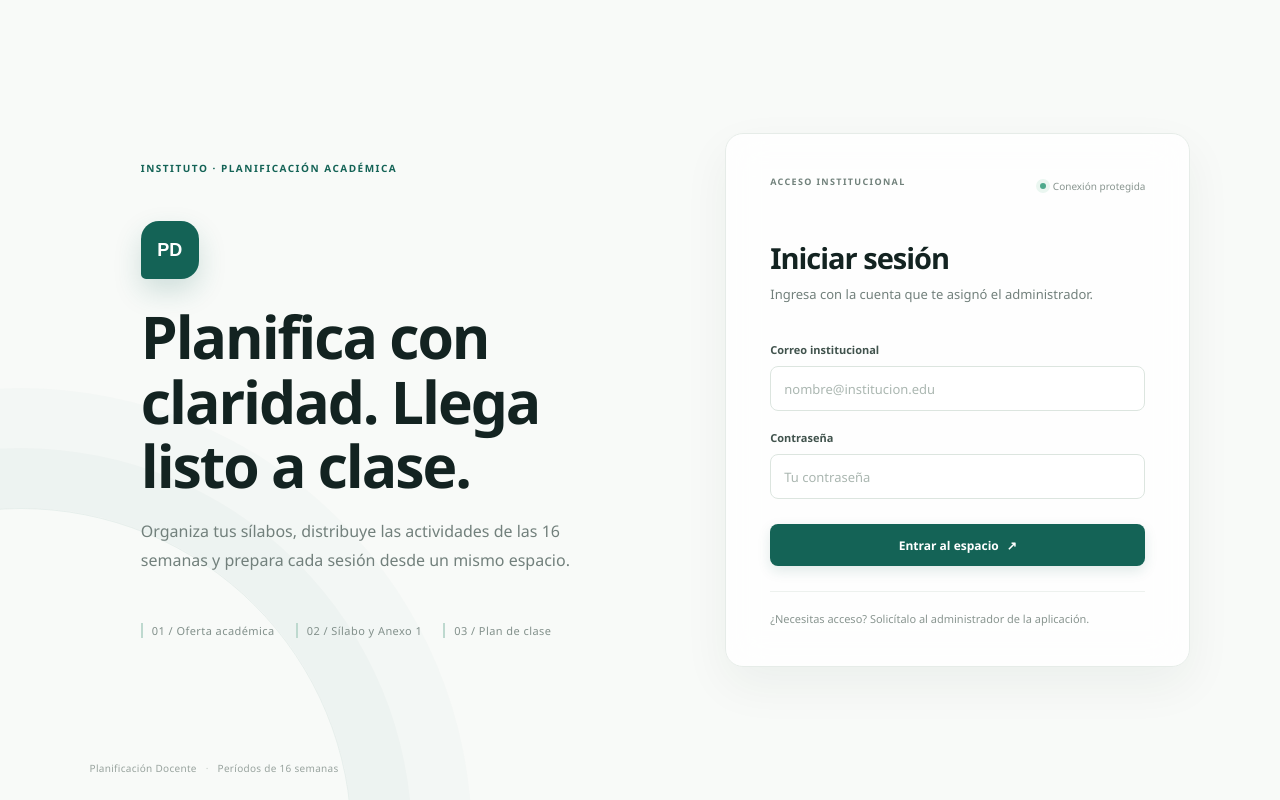
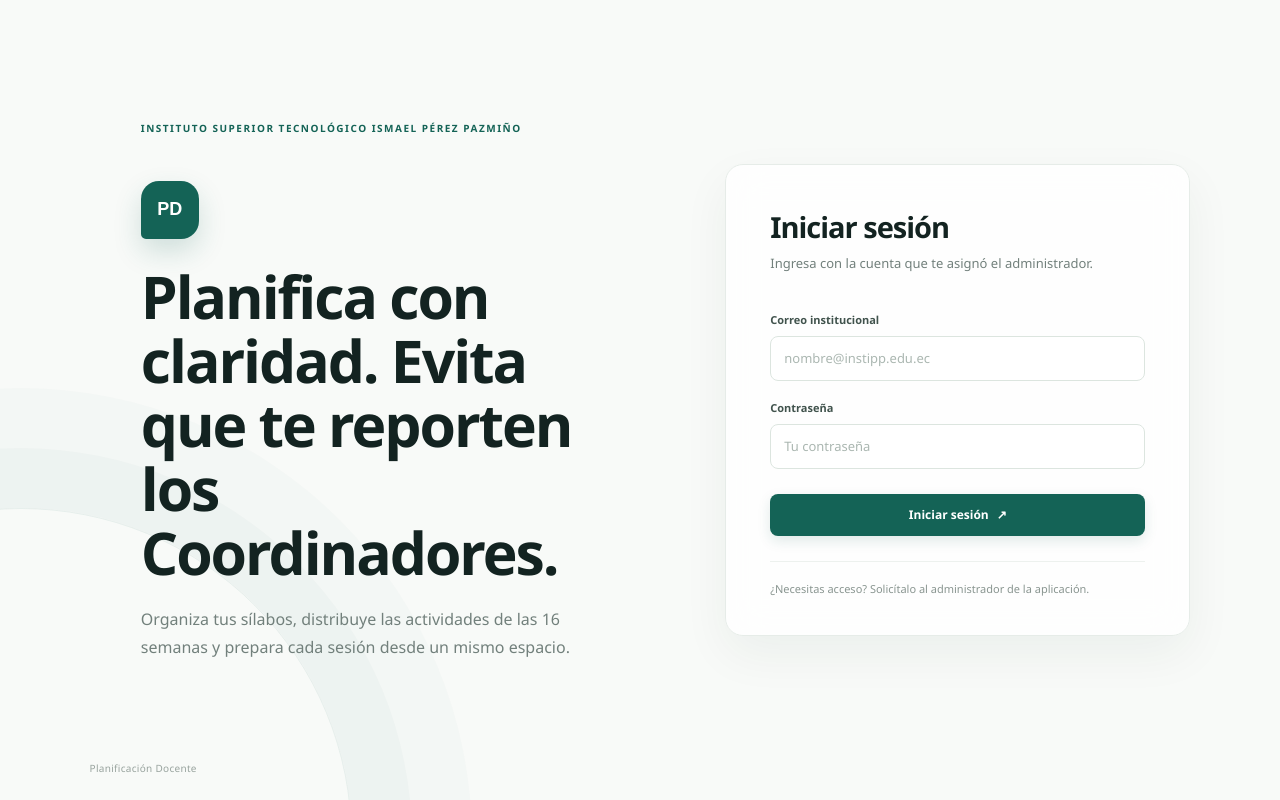
Before and after one commit to jhonathananto/planifica-app, a Next.js app: page /login in a window 1280 px wide. Built offline with nearby package versions, Linux system fonts and the light colour scheme.

Commit message:
Limpieza de elementos

```diff
--- a/src/app/docente/page.tsx
+++ b/src/app/docente/page.tsx
@@ -82,7 +82,6 @@ export default async function TeacherHomePage() {
         <section className="surface-card teacher-empty"><div className="empty-illustration">▦</div><span className="tiny-label">SIN ASIGNATURAS ASIGNADAS</span><h2>Tu espacio está listo.</h2>
           <p>Cuando el administrador habilite la oferta académica y te asigne una asignatura, aparecerá aquí el acceso al sílabo y los planes de clase.</p></section>
       )}
-      <div className="teacher-tip"><span>✦</span><p><strong>Un flujo, tres pasos:</strong> completa el sílabo, organiza las 16 semanas en el Anexo 1 y crea cada plan de clase desde sus temas.</p></div>
     </main>
   );
 }
--- a/src/app/globals.css
+++ b/src/app/globals.css
@@ -80,7 +80,7 @@ h1, h2, h3, .brand strong { font-family: "Manrope", "Segoe UI", sans-serif; lett
 .teacher-chip { color: #286251; background: #e6f3ee; }
 .side-caption { display: block; max-width: 180px; margin-top: 11px; color: #96a19b; font-size: 10px; line-height: 1.6; }
 .main-shell { min-width: 0; flex: 1; }
-.topbar { height: 68px; display: flex; justify-content: space-between; align-items: center; padding: 0 40px; background: rgba(255,255,255,.78); border-bottom: 1px solid var(--line); }
+.topbar { height: 30px; display: flex; justify-content: space-between; align-items: center; padding: 0 40px; background: rgba(255,255,255,.78); border-bottom: 1px solid var(--line); }
 .breadcrumbs { display: flex; align-items: center; gap: 10px; color: #72817b; font-size: 11px; }
 .breadcrumbs span { color: #bac4be; }
 .topbar-user { display: flex; align-items: center; gap: 10px; color: #4c5c56; font-size: 11px; font-weight: 600; }
--- a/src/app/login/page.tsx
+++ b/src/app/login/page.tsx
@@ -13,25 +13,16 @@ export default async function LoginPage({ searchParams }: LoginPageProps) {
     <AuroraBackground>
     <main className="login-layout">
       <section className="login-intro">
-        <p className="eyebrow">INSTITUTO · PLANIFICACIÓN ACADÉMICA</p>
+        <p className="eyebrow">INSTITUTO SUPERIOR TECNOLÓGICO ISMAEL PÉREZ PAZMIÑO</p>
         <div className="login-mark" aria-hidden="true">PD</div>
-        <h1><RevealText text="Planifica con claridad. Llega listo a clase." /></h1>
+        <h1><RevealText text="Planifica con claridad. Evita que te reporten los Coordinadores." /></h1>
         <p className="login-copy">
           Organiza tus sílabos, distribuye las actividades de las 16 semanas y
           prepara cada sesión desde un mismo espacio.
         </p>
-        <div className="login-proof">
-          <span>01 / Oferta académica</span>
-          <span>02 / Sílabo y Anexo 1</span>
-          <span>03 / Plan de clase</span>
-        </div>
       </section>
 
       <section className="login-card glass-card">
-        <div className="login-card-top">
-          <span className="tiny-label">ACCESO INSTITUCIONAL</span>
-          <span className="secure-label"><i /> Conexión protegida</span>
-        </div>
         <h2>Iniciar sesión</h2>
         <p>Ingresa con la cuenta que te asignó el administrador.</p>
         {error && (
@@ -45,16 +36,16 @@ export default async function LoginPage({ searchParams }: LoginPageProps) {
         )}
         <form action={signInAction} className="login-form">
           <label htmlFor="email">Correo institucional</label>
-          <input id="email" name="email" type="email" autoComplete="username" placeholder="nombre@institucion.edu" required />
+          <input id="email" name="email" type="email" autoComplete="username" placeholder="nombre@instipp.edu.ec" required />
           <label htmlFor="password">Contraseña</label>
           <input id="password" name="password" type="password" autoComplete="current-password" placeholder="Tu contraseña" required />
           <ShimmerButton type="submit">
-            Entrar al espacio <span aria-hidden="true">↗</span>
+            Iniciar sesión <span aria-hidden="true">↗</span>
           </ShimmerButton>
         </form>
         <p className="login-footnote">¿Necesitas acceso? Solicítalo al administrador de la aplicación.</p>
       </section>
-      <footer className="login-footer">Planificación Docente <span>·</span> Períodos de 16 semanas</footer>
+      <footer className="login-footer">Planificación Docente</footer>
     </main>
     </AuroraBackground>
   );
--- a/src/components/teacher-sidebar.tsx
+++ b/src/components/teacher-sidebar.tsx
@@ -50,7 +50,6 @@ export default function TeacherSidebar() {
       </div>
       <div className="sidebar-bottom">
         <span className="teacher-chip">ESPACIO DOCENTE</span>
-        <span className="side-caption">Tu carga académica y tus documentos en un solo lugar.</span>
       </div>
     </aside>
   );
```
